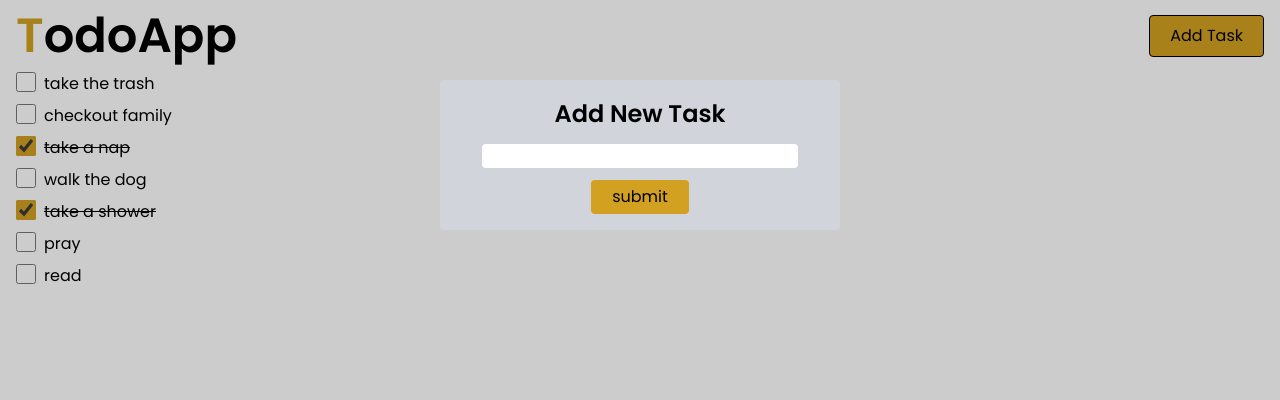
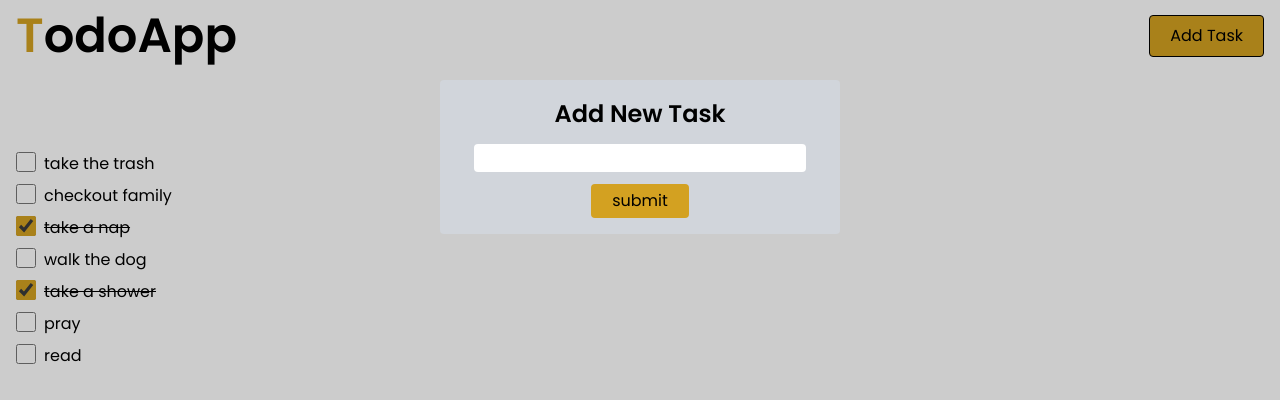
Before and after one commit to MohammedBentalb/simple-todoApp-request, a React (Vite) app: page / in a window 1280 px wide. Both pictures are taken after a click on the button "Add Task". Shown: the top 400 px of the page. Built offline with nearby package versions, Linux system fonts and the light colour scheme.

Commit message:
fix style in button

```diff
--- a/src/components/AddTask.tsx
+++ b/src/components/AddTask.tsx
@@ -23,7 +23,7 @@ function AddTask({
         onClick={() => setIsOpen(false)}
       ></div>
       <form
-        className="absolute w-[400px] left-1/2 -translate-x-1/2 top-20 rounded z-50 bg-gray-300 py-4 px-2 flex flex-col items-center gap-3"
+        className="absolute w-[400px] left-1/2 -translate-x-1/2 top-20 rounded z-50 bg-gray-300 py-4 px-2 flex flex-col items-center gap-3 max-sm:max-w-[300px] max-sm:w-full"
         method="POST"
         onSubmit={handleSubmit}
       >
@@ -35,12 +35,12 @@ function AddTask({
           required
           value={value}
           onChange={(e) => setValue(e.target.value)}
-          className="rounded outline-[#D3A121]"
+          className="rounded outline-[#D3A121] px-2 h-7"
         />
         <input
           type="submit"
           value={'submit'}
-          className=" bg-[#D3A121] px-5 py-1 rounded hover:text-black border border-transparent hover:bg-transparent hover:border-black transition-all duration-200 ease-in-out cursor-pointer"
+          className="bg-[#D3A121] px-5 py-1 rounded hover:text-black border border-transparent hover:bg-transparent hover:border-black transition-all duration-200 ease-in-out cursor-pointer"
         />
       </form>
     </>
--- a/src/components/List.tsx
+++ b/src/components/List.tsx
@@ -6,7 +6,7 @@ import { taskType } from '../types/types';
 function List() {
   const list: taskType[] = useSelector(selectAllTask);
   return (
-    <ul className="max-width flex flex-col gap-2">
+    <ul className="max-width flex flex-col gap-2 mt-20">
       {list.map((task) => (
         <Task task={task} key={task.id} />
       ))}
--- a/src/components/Navbar.tsx
+++ b/src/components/Navbar.tsx
@@ -4,8 +4,8 @@ import AddTask from './AddTask';
 function Navbar() {
   const [isOpen, setIsOpen] = useState(false);
   return (
-    <nav className="max-width flex justify-between items-center">
-      <h1 className="text-[3rem] font-semibold first-letter:text-[#D3A121]">
+    <nav className="max-width flex justify-between max-sm:flex-col max-sm:items-center items-center">
+      <h1 className="text-[3rem] font-semibold  first-letter:text-[#D3A121]">
         TodoApp
       </h1>
       <button
--- a/src/index.css
+++ b/src/index.css
@@ -18,6 +18,6 @@
 @layer utilities {
   .max-width {
     width: min(1440px, calc(100% - 2rem));
-    margin: 0 auto;
+    margin-inline: auto;
   }
 }
```
